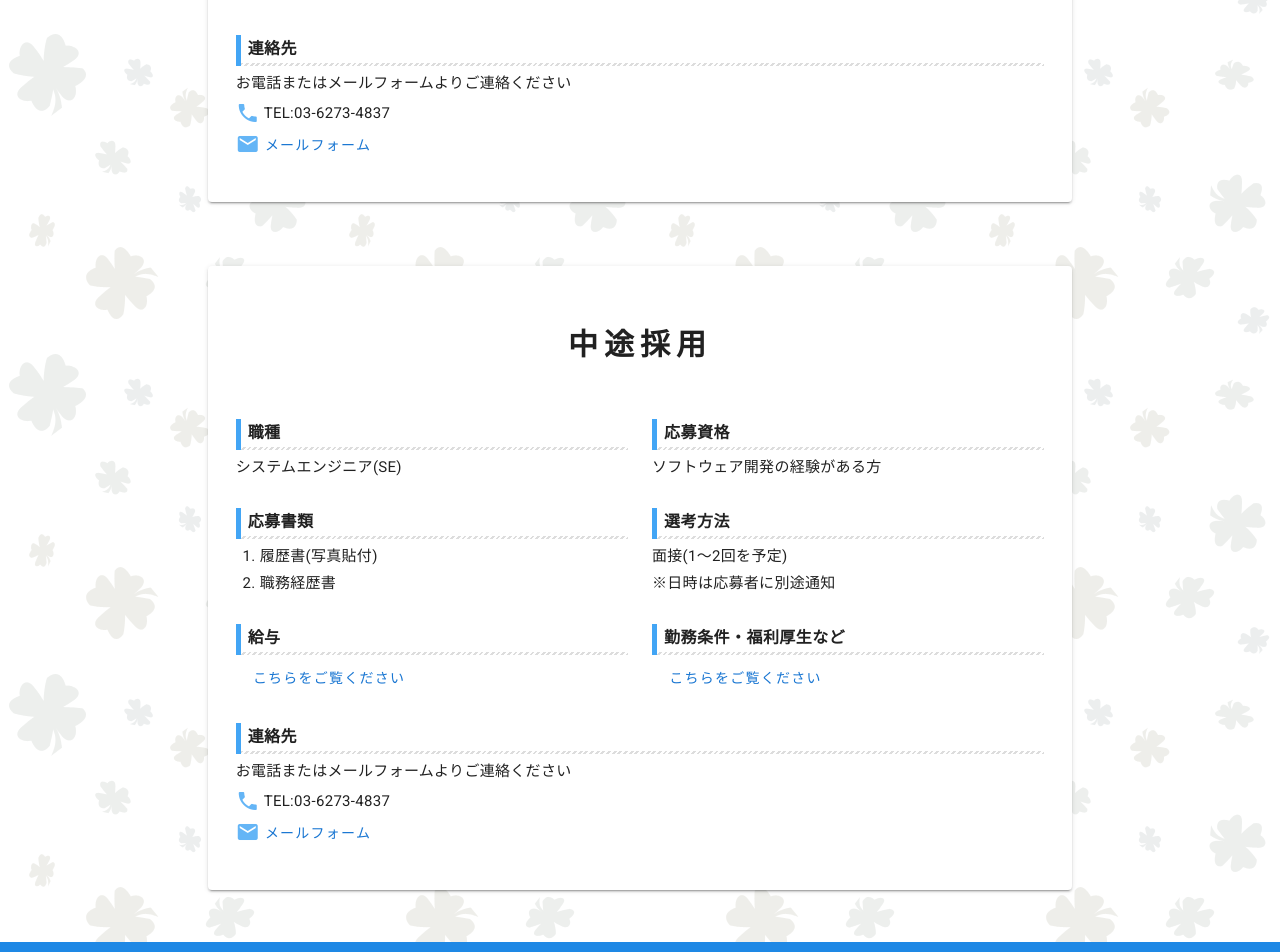
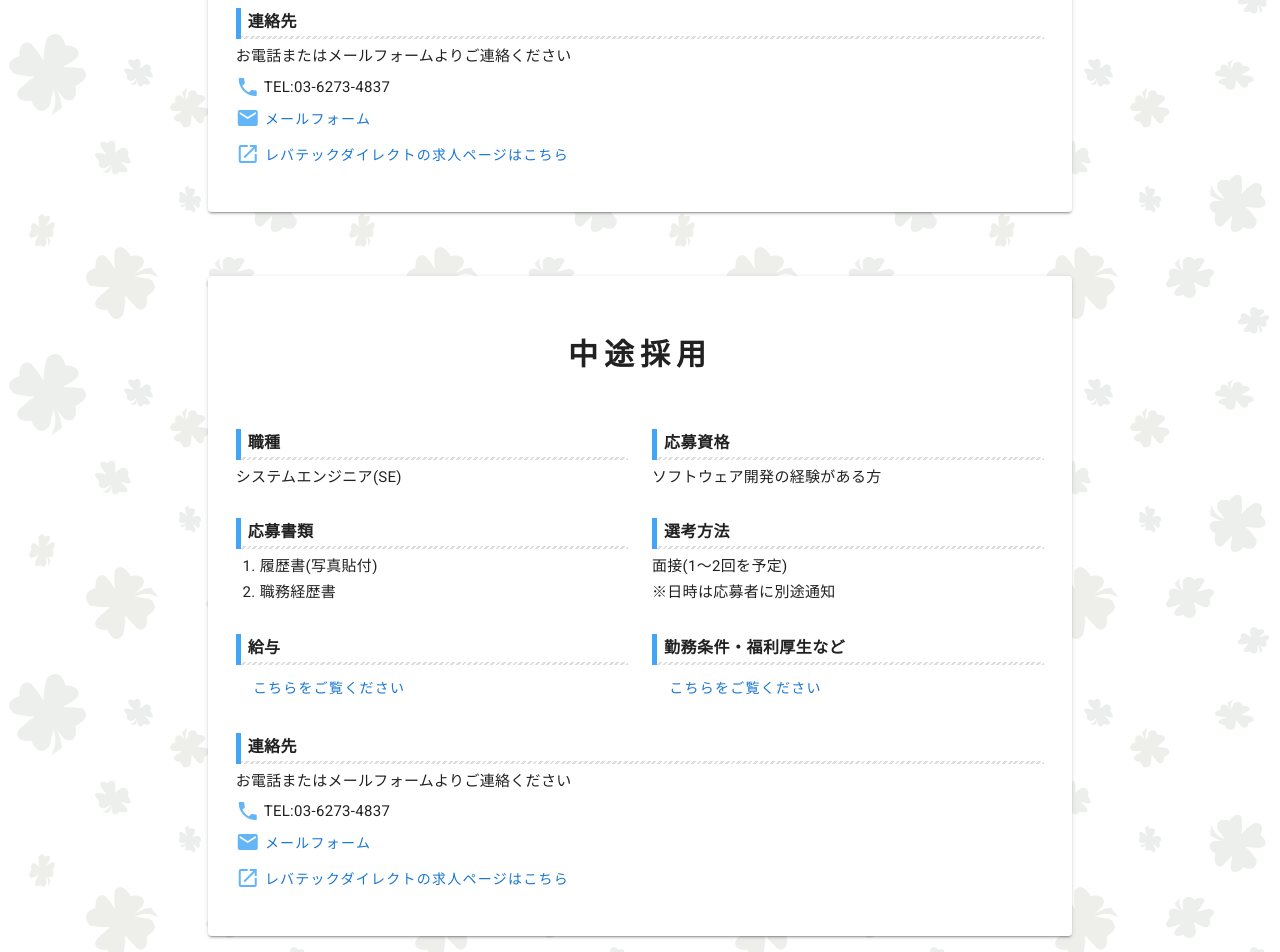
Before and after one commit to esp-nishikawa/esp-hp, a Vue app: page /recruit in a window 1280 px wide. Shown: the part 680-1632 px from the top of the page. Built offline with nearby package versions, Linux system fonts and the light colour scheme.

Commit message:
求人ページへのリンク追加など

```diff
--- a/src/components/BaseLink.vue
+++ b/src/components/BaseLink.vue
@@ -3,6 +3,8 @@
 export default {
   props: {
     color: { type: String, default: 'blue darken-2' },
+    href: { type: String },
+    target: { type: String }
   },
 };
 </script>
@@ -12,6 +14,8 @@ export default {
     text
     rounded
     :color="color"
+    :href="href"
+    :target="target"
     class="base-link"
     @click="$emit('click')"
   >
--- a/src/components/ContactDialog.vue
+++ b/src/components/ContactDialog.vue
@@ -300,13 +300,3 @@ export default {
     </template>
   </dialog-wrapper>
 </template>
-
-<style scoped>
->>> .v-messages__message {
-  line-height: 1.2;
-}
-
->>> .v-label--active {
-  background-color: #fff;
-}
-</style>
--- a/src/components/TheInformation.vue
+++ b/src/components/TheInformation.vue
@@ -4,6 +4,11 @@ export default {
   data() {
     return {
       informations: [
+        {
+          date: '2021-5-17',
+          headline: '求人サイトの「レバテックダイレクト」に掲載しました。',
+          description: `レバテックダイレクトの求人ページは<a href='https://levtech-direct.jp/company/524' target="_blank">こちら</a>`,
+        },
         {
           date: '2021-1-27',
           headline: 'サイト更新 決算状況、採用情報など更新しました。',
--- a/src/components/TheIntroduction.vue
+++ b/src/components/TheIntroduction.vue
@@ -17,6 +17,15 @@ export default {
           page: 0,
           contents: [
             {
+              headline: 'IC出改札システムの開発、運用保守',
+              description: '携帯、スマートフォンを利用したIC出改札システムの開発、運用保守を行っています。'
+                + '外部サーバとTCP/IPを使用したソケット通信を行う機能、'
+                + '汎用的にテーブルデータを更新する仕組み、'
+                + 'またコールセンターのような後方業務の画面やエンドユーザーが使用する画面まで、'
+                + '幅広い領域を担当しています。',
+              techs: ['C#', 'C++', 'ASP.NET', 'SQL Server', 'JP1'],
+            },
+            {
               headline: '大規模施設向けデジタルサイネージシステムの表示品質の向上',
               description: 'すでに稼動済みのシステムに対して、視認性上の問題点を指摘し、改善方法を提案しながら対策を継続しています。'
                 + 'モニタに同期する設計に変更することや、効率の見直しでCPU/GPU負荷を1/3にし、かつ、滑らかなアニメーションを実現することができました。'
@@ -29,15 +38,6 @@ export default {
                 + '基本は現行からの流用ですが、一部新規機能があります。'
                 + '他システムとの通信部分の設計製造を主に担当しています。',
               techs: ['Java', 'Bash', 'PowerShell', 'C++', 'C#', 'JSP', 'Oracle', 'Spring'],
-            },
-            {
-              headline: 'IC出改札システムの開発、運用保守',
-              description: '携帯、スマートフォンを利用したIC出改札システムの開発、運用保守を行っています。'
-                + '外部サーバとTCP/IPを使用したソケット通信を行う機能、'
-                + '汎用的にテーブルデータを更新する仕組み、'
-                + 'またコールセンターのような後方業務の画面やエンドユーザーが使用する画面まで、'
-                + '幅広い領域を担当しています。',
-              techs: ['C#', 'C++', 'ASP.NET', 'SQL Server', 'JP1'],
             },
             {
               headline: 'ICカードの利用情報管理用サーバのシステム切替作業',
@@ -85,18 +85,25 @@ export default {
           page: 0,
           contents: [
             {
+              headline: 'ショッピングサイトWebサービスの開発',
+              description: '某ショッピングサイトのサービス機能の開発を行っています。'
+                + 'サービス追加をいくつか予定しており、優先度の高い企画から順番に進めています。'
+                + 'スピード感を重視しており、スクラム開発を行っています。',
+              techs: ['Java', 'JavaScript', 'MySQL', 'Spring Boot', 'Screwdriver', 'PlantUML', 'OpenAPI'],
+            },
+            {
+              headline: '量販店様向け本部・店舗統合パッケージ',
+              description: '量販店様向け本部・店舗統合パッケージを、食品スーパーマーケット様向けに'
+                + '発注処理/仕入処理/売上処理などの機能を搭載した基幹業務のカスタマイズ・アドオン対応をしています。',
+              techs: ['Java', 'SQL Server', 'NeoSarf', 'sde for batch'],
+            },
+            {
               headline: 'ECサイトの保守・開発',
               description: '運用中に発生した不具合の対応・DBへのデータパッチ・客先問合せの調査をしつつ案件の開発を行います。'
                 + '保守のリリースは緊急度の高いものは対応後即リリース、'
                 + '緊急度の高くないものに関しては案件に混ぜ込んでリリースするのが一般的です。'
                 + 'プロジェクト内で中心的な人物になれば案件の見積もり、客先との打ち合わせに参加し、自分の意見を発言することができます。',
               techs: ['Java', 'BATOOL', 'Oracle', 'JavaScript', 'NeoSarf', 'PostgreSQL'],
-            },
-            {
-              headline: '量販店様向け本部・店舗統合パッケージ',
-              description: '量販店様向け本部・店舗統合パッケージを、食品スーパーマーケット様向けに'
-                + '発注処理/仕入処理/売上処理などの機能を搭載した基幹業務のカスタマイズ・アドオン対応をしています。',
-              techs: ['Java', 'SQL Server', 'NeoSarf', 'sde for batch'],
             },
             {
               headline: '製薬業向け管理会計システム',
--- a/src/router/Recruit.vue
+++ b/src/router/Recruit.vue
@@ -34,7 +34,6 @@ export default {
                     </v-col>
                     <v-col cols="12" sm="6">
                       <base-subheading>応募資格</base-subheading>
-                      <base-text>２０２１年３月に卒業予定の方</base-text>
                       <base-text>２０２２年３月に卒業予定の方</base-text>
                       <base-text>※既に卒業されている方も応募可能</base-text>
                     </v-col>
@@ -80,6 +79,11 @@ export default {
                           <v-icon color="blue lighten-2" class="mr-1">email</v-icon>メールフォーム
                         </base-link>
                       </contact-dialog>
+                      <div>
+                        <base-link href="https://levtech-direct.jp/company/524" target="_blank" class="pl-0">
+                          <v-icon color="blue lighten-2" class="mr-1">open_in_new</v-icon>レバテックダイレクトの求人ページはこちら
+                        </base-link>
+                      </div>
                     </v-col>
                   </v-row>
                 </v-container>
@@ -147,6 +151,11 @@ export default {
                           <v-icon color="blue lighten-2" class="mr-1">email</v-icon>メールフォーム
                         </base-link>
                       </contact-dialog>
+                      <div>
+                        <base-link href="https://levtech-direct.jp/company/524" target="_blank" class="pl-0">
+                          <v-icon color="blue lighten-2" class="mr-1">open_in_new</v-icon>レバテックダイレクトの求人ページはこちら
+                        </base-link>
+                      </div>
                     </v-col>
                   </v-row>
                 </v-container>
```
